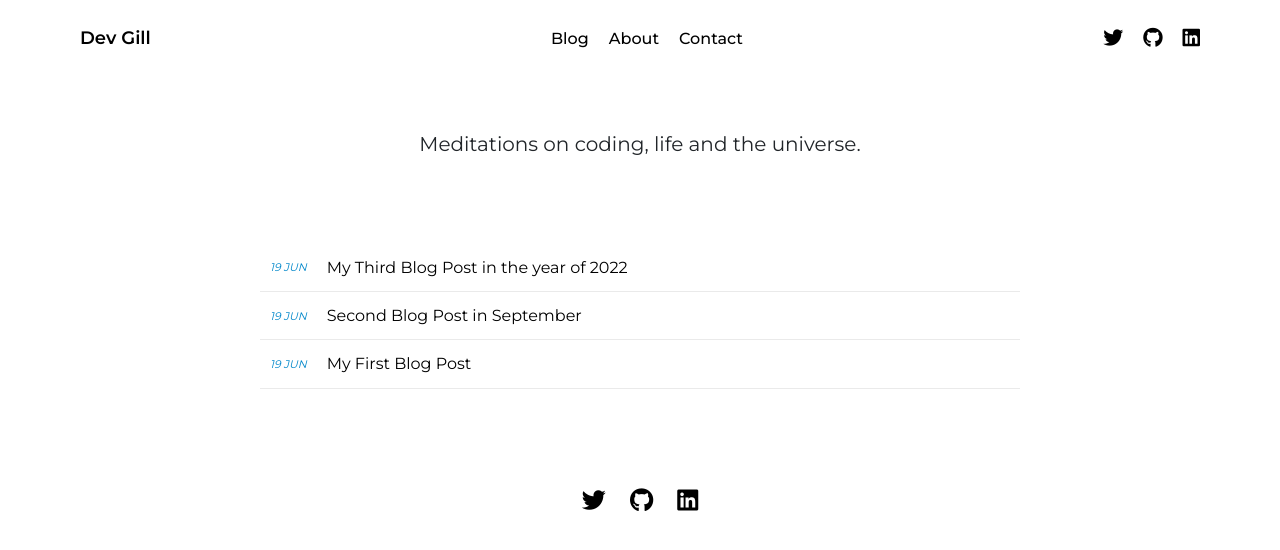
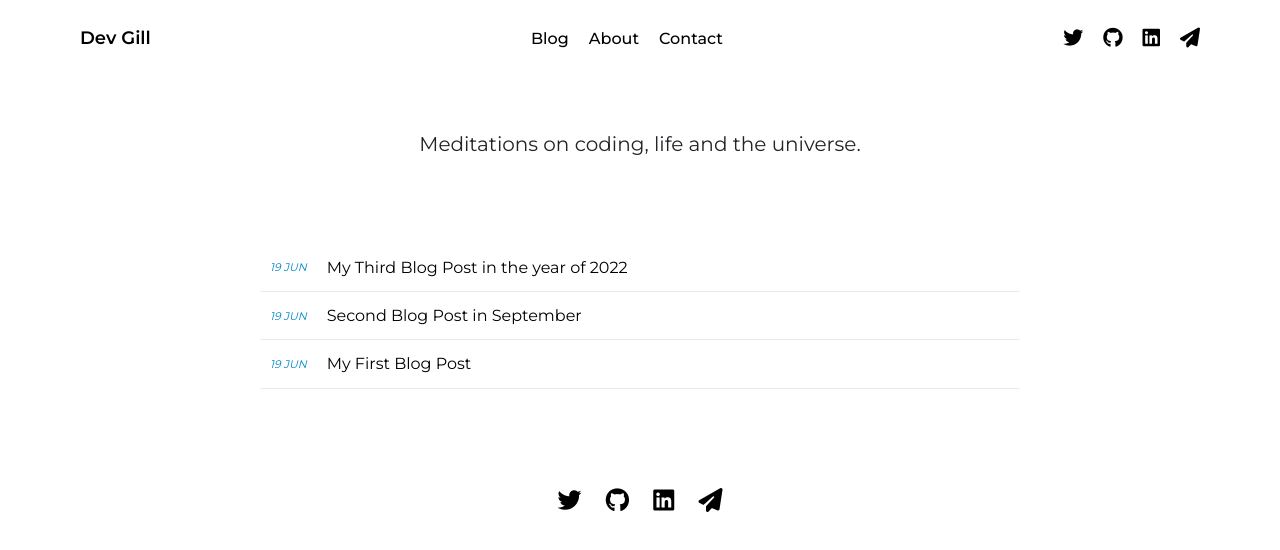
Before and after one commit to sdevgill/devgill-blog, an Eleventy site: page src/blog.njk in a window 1280 px wide. Built offline with nearby package versions, Linux system fonts and the light colour scheme; Eleventy itself is replaced by a stand-in of ours; files that its build step writes are made by us from their sources; what reading-time would draw is missing.

Commit message:
Add email icon

```diff
--- a/src/_includes/footer.njk
+++ b/src/_includes/footer.njk
@@ -1,6 +1,14 @@
 <div class="socials">
-  <a href="https://twitter.com/sdevgill" target="_blank"><i class="fa-brands fa-twitter fa-xl fa-icons"></i></a>
-  <a href="https://github.com/sdevgill" target="_blank"><i class="fa-brands fa-github fa-xl fa-icons"></i></a>
-  <a href="https://www.linkedin.com/in/sdevgill" target="_blank"><i
-      class="fa-brands fa-linkedin fa-xl fa-icons"></i></a>
+  <a href="https://twitter.com/sdevgill" target="_blank" title="My Twitter">
+    <i class="fa-brands fa-twitter fa-xl fa-icons"></i>
+  </a>
+  <a href="https://github.com/sdevgill" target="_blank" title="My GitHub">
+    <i class="fa-brands fa-github fa-xl fa-icons"></i>
+  </a>
+  <a href="https://www.linkedin.com/in/sdevgill" target="_blank" title="My LinkedIn">
+    <i class="fa-brands fa-linkedin fa-xl fa-icons"></i>
+  </a>
+  <a href="mailto:dev@email.com" target="_blank" title="Say hello">
+    <i class="fa-solid fa-paper-plane fa-xl"></i>
+  </a>
 </div>
--- a/src/_includes/nav.njk
+++ b/src/_includes/nav.njk
@@ -8,8 +8,17 @@
     <li><a href="/contact" class="nav-item">Contact</a></li>
   </ul>
   <ul class="right-nav socials">
-    <a href="https://twitter.com/sdevgill" target="_blank"><i class="fa-brands fa-twitter fa-lg fa-icons"></i></a>
-    <a href="https://github.com/sdevgill" target="_blank"><i class="fa-brands fa-github fa-lg fa-icons"></i></a>
-    <a href="https://www.linkedin.com/in/sdevgill" target="_blank"><i class="fa-brands fa-linkedin fa-lg fa-icons"></i></a>
+    <a href="https://twitter.com/sdevgill" target="_blank" title="My Twitter">
+      <i class="fa-brands fa-twitter fa-lg fa-icons"></i>
+    </a>
+    <a href="https://github.com/sdevgill" target="_blank" title="My GitHub">
+      <i class="fa-brands fa-github fa-lg fa-icons"></i>
+    </a>
+    <a href="https://www.linkedin.com/in/sdevgill" target="_blank" title="My LinkedIn">
+      <i class="fa-brands fa-linkedin fa-lg fa-icons"></i>
+    </a>
+    <a href="mailto:dev@email.com" target="_blank" title="Say hello">
+      <i class="fa-solid fa-paper-plane fa-lg"></i>
+    </a>
   </ul>
 </nav>
--- a/src/css/base.css
+++ b/src/css/base.css
@@ -53,7 +53,7 @@ a {
 }
 
 .nav-item {
-  transition: 0.1s ease-in;
+  transition: 0.2s ease-in;
   font-weight: 500;
 }
 
@@ -68,6 +68,7 @@ a {
 
 .socials a:hover {
   color: #0087ca;
+  transition: 0.2s ease-in;
 }
 
 /* Footer */
@@ -89,11 +90,11 @@ footer .socials a {
     margin: 25px 0;
   }
 
-  .left-nav,
+  /* .left-nav,
   .center-nav,
   .right-nav {
     gap: 30px;
-  }
+  } */
 
   .right-nav {
     margin-top: 20px;
```
